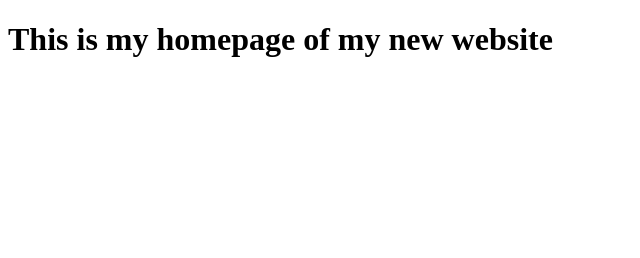
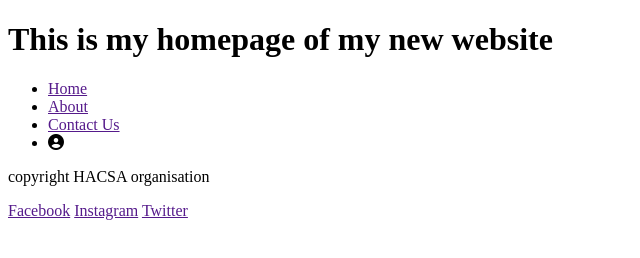
Before and after one commit to MariamaOfoliquaye/T4G_lesson2, a plain HTML site: page index.html in a window 1280 px wide. Shown: the whole page, without its empty margins (0-640 px from the left). Drawn offline with Linux system fonts and the light colour scheme.

Commit message:
Added login icon to my profile

```diff
--- a/index.html
+++ b/index.html
@@ -1,12 +1,27 @@
 <!DOCTYPE html>
 <html lang="en">
-<head>
+<head><script src="https://kit.fontawesome.com/81f84200c1.js" crossorigin="anonymous"></script>
     <meta charset="UTF-8">
     <meta name="viewport" content="width=device-width, initial-scale=1.0">
     <title>Home</title>
 </head>
 <body>
     <h1>This is my homepage of my new website</h1>
+    <nav>
+        <ul>
+            <li><a href="">Home</a></li>
+            <li><a href="">About</a></li>
+            <li><a href="">Contact Us</a></li>
+            <li><a href=""></a><i class="fa-solid fa-circle-user"></i></li>
+    </nav>
+    <footer>
+        <p>copyright HACSA organisation</p>
+        <div></div>
+            <a href="">Facebook</a>
+            <a href="">Instagram</a>
+            <a href="">Twitter</a>
+    </footer>
 
-</body>
+
+</body
 </html>
```
